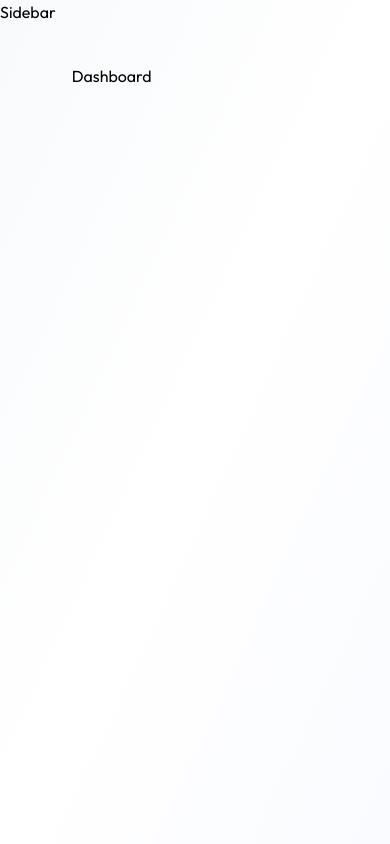
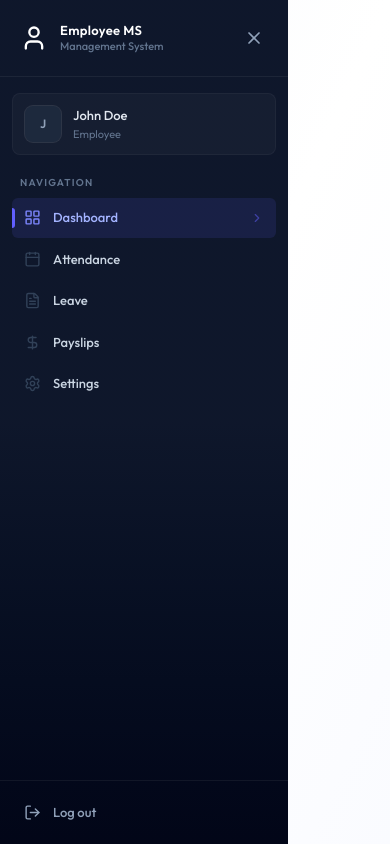
Before and after one commit to Gailcapulong/Employee-management-web-app, a React (Vite) app in the folder client/: page /dashboard in a window 390 px wide. Built offline with nearby package versions, Linux system fonts and the light colour scheme.

Commit message:
feat: enhance Sidebar component with user profile display and mobile responsiveness

```diff
--- a/client/src/components/Sidebar.jsx
+++ b/client/src/components/Sidebar.jsx
@@ -1,8 +1,20 @@
 import React, { useEffect } from "react";
 import { useState } from "react";
-import { useLocation } from "react-router-dom";
+import { href, Link, useLocation } from "react-router-dom";
 import { dummyProfileData } from "../assets/assets";
-import { MenuIcon } from "lucide-react";
+import {
+  CalendarIcon,
+  ChevronRightIcon,
+  DollarSignIcon,
+  FileTextIcon,
+  Icon,
+  LayoutGridIcon,
+  LogOutIcon,
+  MenuIcon,
+  SettingsIcon,
+  UserIcon,
+  XIcon,
+} from "lucide-react";
 
 const Sidebar = () => {
   const { pathname } = useLocation();
@@ -10,7 +22,7 @@
   const [mobileOpen, setMobileOpen] = useState(false);
 
   useEffect(() => {
-    setUserName(dummyProfileData.fistName + " " + dummyProfileData.lastName);
+    setUserName(dummyProfileData.firstName + " " + dummyProfileData.lastName);
   }, []);
 
   //close mobile sidebar
@@ -18,6 +30,134 @@
   useEffect(() => {
     setMobileOpen(false);
   }, [pathname]);
+
+  const role = "" || "EMPLOYEE";
+  const navItems = [
+    { name: "Dashboard", href: "/dashboard", icon: LayoutGridIcon },
+    role === "ADMIN"
+      ? { name: "Employees", href: "/employees", icon: UserIcon }
+      : { name: "Attendance", href: "/attendance", icon: CalendarIcon },
+    { name: "Leave", href: "/leave", icon: FileTextIcon },
+    { name: "Payslips", href: "/payslips", icon: DollarSignIcon },
+    { name: "Settings", href: "/settings", icon: SettingsIcon },
+  ];
+
+  const handleLogout = () => {
+    window.location.href = "/login";
+  };
+
+  const sidebarContent = (
+    <>
+      {/* brand header */}
+
+      <div className="px-5 pt-6 pb-6 border-b border-white/6">
+        <div className="flex items-center justify-between">
+          <div className="flex items-center gap-3">
+            <UserIcon className="text-white size-7 shrink-0" />
+            <div className="flex flex-col justify-center leading-tight">
+              <p className="font-semibold text-[13px] text-white tracking-wide leading-none">
+                Employee MS
+              </p>
+              <p className="text-[11px] text-slate-500 font-medium leading-none mt-1">
+                Management System
+              </p>
+            </div>
+          </div>
+          {/* close menu on mobile*/}
+
+          <button
+            onClick={() => setMobileOpen(false)}
+            className="lg:hidden text-slate-400 hover:text-white p-1"
+          >
+            <XIcon size={20} />
+          </button>
+        </div>
+      </div>
+
+      {/* user profile*/}
+      {userName && (
+        <div className="mx-3 mt-4 p-3 rounded-lg bg-white/3 border border-white/4">
+          <div className="flex items-center gap-3">
+            <div
+              className="w-9 h-9 rounded-lg bg-slate-800 flex items-center
+            justify-center ring-1 ring-white/10 shrink-0"
+            >
+              <span className="text-slate-400 text-xs font-semibold">
+                {userName.charAt(0).toUpperCase()}
+              </span>
+            </div>
+            <div className="min-w-0">
+              <p className="text-[13px] font-medium text-slate-200 truncate">
+                {userName}
+              </p>
+              <p className="text-[11px] text-slate-500 truncate">
+                {role === "ADMIN" ? "Administrator" : "Employee"}
+              </p>
+            </div>
+          </div>
+        </div>
+      )}
+
+      {/* section label*/}
+      <div className="px-5 pt-5 pb-2">
+        <p className="text-[10px] font-semibold uppercase tracking-[0.12em] text-slate-500">
+          Navigation
+        </p>
+      </div>
+
+      {/* navigation list*/}
+      <div className="flex-1 px-3 space-y-0.5 overflow-y-auto">
+        {navItems.map((item) => {
+          const isActive = pathname.startsWith(item.href);
+          return (
+            <Link
+              key={item.name}
+              to={item.href}
+              className={`group flex items-center gap-3 px-3 py-2.5 rounded-md text-[13px]
+            font-medium transition-all duration-150 relative
+            ${
+              isActive
+                ? "bg-indigo-500/12 text-indigo-300"
+                : "text-slate-300 hover:text-wite hover:bg-white/4"
+            }`}
+            >
+              {isActive && (
+                <div
+                  className="absolute left-0 top-1/2 -translate-y-1/2
+            w-0.75 h-5 rounded-r-full bg-indigo-500"
+                />
+              )}
+              <item.icon
+                className={`w-4.25 h-4.25 shrink-0 ${
+                  isActive
+                    ? "text-indigo-400"
+                    : "text-slate-700 group-hover:text-slate-300"
+                }`}
+              />
+              <span className="flex-1">{item.name}</span>
+              {isActive && (
+                <ChevronRightIcon className="w-3.5 h-3.5 text-indigo-500/50" />
+              )}
+            </Link>
+          );
+        })}
+      </div>
+
+      {/* logout*/}
+      <div className="p-3 border-t border-white/6">
+        <button
+          onClick={handleLogout}
+          className="flex items-center gap-3 w-full px-3 py-2.5
+          not-only-of-type:rounded-md text-[13px] font-medium text-slate-400
+         hover:text-rose-400 hover:bg-rose-500/8
+         transition-all duration-150"
+        >
+          <LogOutIcon className="w-4.25 h-4.25" />
+          <span>Log out</span>
+        </button>
+      </div>
+    </>
+  );
 
   return (
     <>
@@ -32,6 +172,32 @@
       </button>
 
       {/* mobile overlay*/}
+      {mobileOpen && (
+        <div
+          className="lg:hidden fixed inset-0 bg-black/60 backgdrop-blur-sm z-40"
+          onClick={() => setMobileOpen(false)}
+        />
+      )}
+
+      {/* sidebar-desktop*/}
+
+      <aside
+        className="hidden lg:flex flex-col h-full w-[260px]
+        bg-linear-to-b from-slate-900 via-slate-900 to-slate-950 text-white
+        shrink-0 border-r border-white/4"
+      >
+        {sidebarContent}
+      </aside>
+
+      {/* sidebar-mobile*/}
+
+      <aside
+        className={`lg:hidden fixed inset-y-0 left-0 w-72
+              bg-linear-to-b from-slate-900 via-slate-900 to-slate-950 text-white
+              z-50 flex flex-col transform transition-transform duration-300 ${mobileOpen ? "translate-x-0" : ""}`}
+      >
+        {sidebarContent}
+      </aside>
     </>
   );
 };
--- a/client/src/pages/Layout.jsx
+++ b/client/src/pages/Layout.jsx
@@ -1,9 +1,10 @@
 import { Outlet } from "react-router-dom";
+import Sidebar from "../components/Sidebar";
 
 const Layout = () => {
   return (
     <div className="flex h-screen bg-linear-to-br from-slate-50 via-white to-indigo-50/30">
-      <p>Sidebar</p>
+      <Sidebar />
       <main className="flex-1 overflow-y-auto">
         <div className="p-4 pt-16 sm:p-6 sm:pt-16 lg:p-8 max-w-400 mx-auto">
           <Outlet />
```
